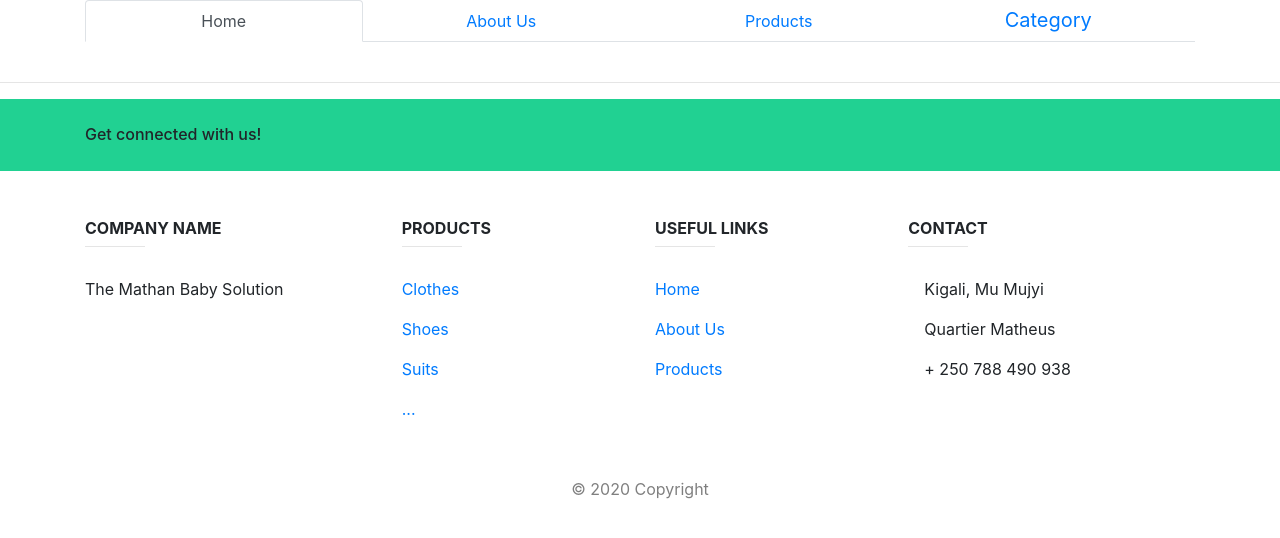
After one commit to ClarisseU/mathan, a Django app: page /category/1/ in a window 1280 px wide. The commit adds this page. Shown: the top 538 px of the page. Run offline with Django 3.2, Linux system fonts and the light colour scheme; data that the repository does not hold is empty; some libraries are stand-ins or nearby versions.

Commit message:
add some changes

```diff
--- a/mathanapp/models.py
+++ b/mathanapp/models.py
@@ -20,7 +20,7 @@
     image = models.ImageField(upload_to='image/', null=True)
     img_name = models.CharField(max_length=60)
     img_description = models.CharField(max_length=60)
-    category = models.ForeignKey(Category, null=True)
+    namecat = models.ForeignKey(Category, null=True)
     price = models.CharField(max_length=60, null=True)
 
     def __str__(self):
@@ -41,6 +41,6 @@
         return image
 
     @classmethod
-    def search_image(cls,search_category):
-        photos = cls.objects.filter( category__namecat = search_category)
-        return photos
+    def filter_by_category(cls,category):
+        image = cls.objects.filter(namecat__namecat__icontains = category)
+        return image
--- a/mathanapp/templates/all-photos/category.html
+++ b/mathanapp/templates/all-photos/category.html
@@ -0,0 +1,32 @@
+{%extends 'all-photos/base.html'%} {% block content %} {{block.super}}{% include "navbar.html" %}
+<html>
+
+
+
+<head>
+    <meta charset="UTF-8">
+    <meta name="viewport" content="width=device-width, initial-scale=1.0">
+    <meta http-equiv="X-UA-Compatible" content="ie=edge">
+    <style>
+        #img-post {
+            padding: 0;
+            height: 200px;
+            width: 200px;
+        }
+    </style>
+</head>
+
+<body>
+    <div class="container">
+        <div class='col-xs-6 col-sm-6 col-md-6 col-lg-6'>
+            {% for l in image %}
+            <h3>{{l.namecat.namecat}}</h3>
+            <a href="{% url 'image' l.id %}">
+                <img src='{{l.image.url}}' id="img-post" class="img-responsive">
+            </a> {%endfor %}
+        </div>
+    </div>
+</body><br>
+<hr>
+
+</html> {% include "footer.html" %}{% endblock%}
--- /dev/null
+++ b/mathanapp/templates/footer.html
@@ -0,0 +1,136 @@
+<!-- Footer -->
+<footer class="page-footer font-small blue-grey lighten-5">
+
+    <div style="background-color: #21d192;">
+        <div class="container">
+
+            <!-- Grid row-->
+            <div class="row py-4 d-flex align-items-center">
+
+                <!-- Grid column -->
+                <div class="col-md-6 col-lg-5 text-center text-md-left mb-4 mb-md-0">
+                    <h6 class="mb-0">Get connected with us!</h6>
+                </div>
+                <!-- Grid column -->
+
+                <!-- Grid column -->
+                <div class="col-md-6 col-lg-7 text-center text-md-right">
+                    <!-- facebook -->
+                    <a class="fb-ic">
+                        <i class="fab fa-facebook-f white-text mr-4"> </i>
+                    </a>
+                    <!-- Twitter -->
+                    <a class="tw-ic">
+                        <i class="fab fa-twitter white-text mr-4"> </i>
+                    </a>
+                    <!-- Google +-->
+                    <a class="gplus-ic">
+                        <i class="fab fa-google-plus-g white-text mr-4"> </i>
+                    </a>
+                    <!--Linkedin -->
+                    <a class="li-ic">
+                        <i class="fab fa-linkedin-in white-text mr-4"> </i>
+                    </a>
+                    <!--Instagram-->
+                    <a class="ins-ic">
+                        <i class="fab fa-instagram white-text"> </i>
+                    </a>
+
+                </div>
+                <!-- Grid column -->
+
+            </div>
+            <!-- Grid row-->
+
+        </div>
+    </div>
+
+    <!-- Footer Links -->
+    <div class="container text-center text-md-left mt-5">
+
+        <!-- Grid row -->
+        <div class="row mt-3 dark-grey-text">
+
+            <!-- Grid column -->
+            <div class="col-md-3 col-lg-4 col-xl-3 mb-4">
+
+                <!-- Content -->
+                <h6 class="text-uppercase font-weight-bold">Company name</h6>
+                <hr class="teal accent-3 mb-4 mt-0 d-inline-block mx-auto" style="width: 60px;">
+                <p>The Mathan Baby Solution</p>
+
+            </div>
+            <!-- Grid column -->
+
+            <!-- Grid column -->
+            <div class="col-md-2 col-lg-2 col-xl-2 mx-auto mb-4">
+
+                <!-- Links -->
+                <h6 class="text-uppercase font-weight-bold">Products</h6>
+                <hr class="teal accent-3 mb-4 mt-0 d-inline-block mx-auto" style="width: 60px;">
+                <p>
+                    <a class="dark-grey-text" href="#!">Clothes</a>
+                </p>
+                <p>
+                    <a class="dark-grey-text" href="#!">Shoes</a>
+                </p>
+                <p>
+                    <a class="dark-grey-text" href="#!">Suits</a>
+                </p>
+                <p>
+                    <a class="dark-grey-text" href="#!">...</a>
+                </p>
+
+            </div>
+            <!-- Grid column -->
+
+            <!-- Grid column -->
+            <div class="col-md-3 col-lg-2 col-xl-2 mx-auto mb-4">
+
+                <!-- Links -->
+                <h6 class="text-uppercase font-weight-bold">Useful links</h6>
+                <hr class="teal accent-3 mb-4 mt-0 d-inline-block mx-auto" style="width: 60px;">
+                <p>
+                    <a class="dark-grey-text" href="{%url 'welcome'%}">Home</a>
+                </p>
+                <p>
+                    <a class="dark-grey-text" href="#section-about">About Us</a>
+                </p>
+                <p>
+                    <a class="dark-grey-text" href="{% url 'all_images' %}">Products</a>
+                </p>
+
+
+            </div>
+            <!-- Grid column -->
+
+            <!-- Grid column -->
+            <div class="col-md-4 col-lg-3 col-xl-3 mx-auto mb-md-0 mb-4">
+
+                <!-- Links -->
+                <h6 class="text-uppercase font-weight-bold">Contact</h6>
+                <hr class="teal accent-3 mb-4 mt-0 d-inline-block mx-auto" style="width: 60px;">
+                <p>
+                    <i class="fas fa-home mr-3"></i> Kigali, Mu Mujyi</p>
+                <p>
+                    <i class="fas fa-envelope mr-3"></i> Quartier Matheus</p>
+
+                <p>
+                    <i class="fas fa-print mr-3"></i> + 250 788 490 938</p>
+
+            </div>
+            <!-- Grid column -->
+
+        </div>
+        <!-- Grid row -->
+
+    </div>
+    <!-- Footer Links -->
+
+    <!-- Copyright -->
+    <div class="footer-copyright text-center text-black-50 py-3">© 2020 Copyright
+    </div>
+    <!-- Copyright -->
+
+</footer>
+<!-- Footer -->
--- a/mathanapp/templates/navbar.html
+++ b/mathanapp/templates/navbar.html
@@ -15,14 +15,23 @@
                 <a class="nav-link active" href="{%url 'welcome'%}">Home</a>
             </li>
             <li class="nav-item">
+                <a class="nav-link" href="#section-about">About Us</a>
+            </li>
+            <li class="nav-item">
                 <a class="nav-link" href="{% url 'all_images' %}">Products</a>
             </li>
-            <form class="form-inline my-2 my-lg-0" role="search" action="{% url 'search_results' %}">
-
-                <input class="form-control mr-sm-2" type="search" placeholder="Search" name="image" aria-label="Search">
-                <button class="btn btn-outline-success my-2 my-sm-0" type="submit">
-                    <i class="glyphicon glyphicon-search"></i>Search</button>
-            </form>
+            <li class="nav-item">
+                <div class="dropdown">
+                    <a class="navbar-brand">Category</a>
+                    <div class="dropdown-content">
+                        <a href="{% url 'category' category='under 13 years'%}">under 13 years</a>
+                        <a href="{% url 'category' category='under 10 years'%}">under 10 years</a>
+                        <a href="{% url 'category' category='under 5 years'%}">under 5 years</a>
+                        <a href="{% url 'category' category='under 3 years'%}">under 3 years</a>
+                        <a href="{% url 'category' category='under 1 year'%}">under 1 year</a>
+                    </div>
+                </div>
+            </li>
         </ul>
 
     </div>
--- a/mathanapp/urls.py
+++ b/mathanapp/urls.py
@@ -6,10 +6,9 @@
 urlpatterns=[
 
     url(r'^$', views.welcome, name = 'welcome'),
-    url(r'^search/', views.search_results, name='search_results'),
     url(r'^image/(?P<id>[\w-]+)$', views.image, name='image'),
     url(r'^allImages$',views.all_images,name='all_images'),
-    # url(r'^location/(?P<location>\D+)/$', views.location, name='location'),
+    url(r'^category/(?P<category>.+?)/$', views.category, name='category'),
 ]
 if settings.DEBUG:
     urlpatterns+= static(settings.MEDIA_URL, document_root = settings.MEDIA_ROOT)
--- a/mathanapp/views.py
+++ b/mathanapp/views.py
@@ -8,21 +8,6 @@
     images = Image.objects.all()
 
     return render(request, 'index.html',{'image':images})
-
-def search_results(request):
-    '''
-    a view to do the search the image by category
-    '''
-    if 'image' in request.GET and request.GET["image"]:
-        search = request.GET.get('image')
-        searched = Image.search_image(search)
-        message = f"{search}"
-
-        return render(request,"all-photos/search.html", {"message":message, "images":searched})
-
-    else:
-        message = 'You have not searched for any image'
-        return render(request, 'all-photos/search.html',{"message":message})
 
 def image(request,id):
     try:
@@ -35,7 +20,7 @@
     images = Image.objects.all()
     return render(request, 'all_images.html',{'images':images})
 
-def category(request,location):
-    image = Image.filter_by_location(location)
+def category(request, category):
+    image = Image.filter_by_category(category)
     category = Category.objects.all()
-    return render(request,'all-photos/location.html',{'category':category, 'image':image})
+    return render(request,'all-photos/category.html',{'category':category, 'image':image})
```
Also changed, not shown: mathanapp/templates/all-photos/image.html (+5 -5 lines), mathanapp/templates/all_images.html (+18 -2 lines), mathanapp/templates/index.html (+30 -33 lines), mathanapp/migrations/0003_auto_20200203_2059.py (added).
